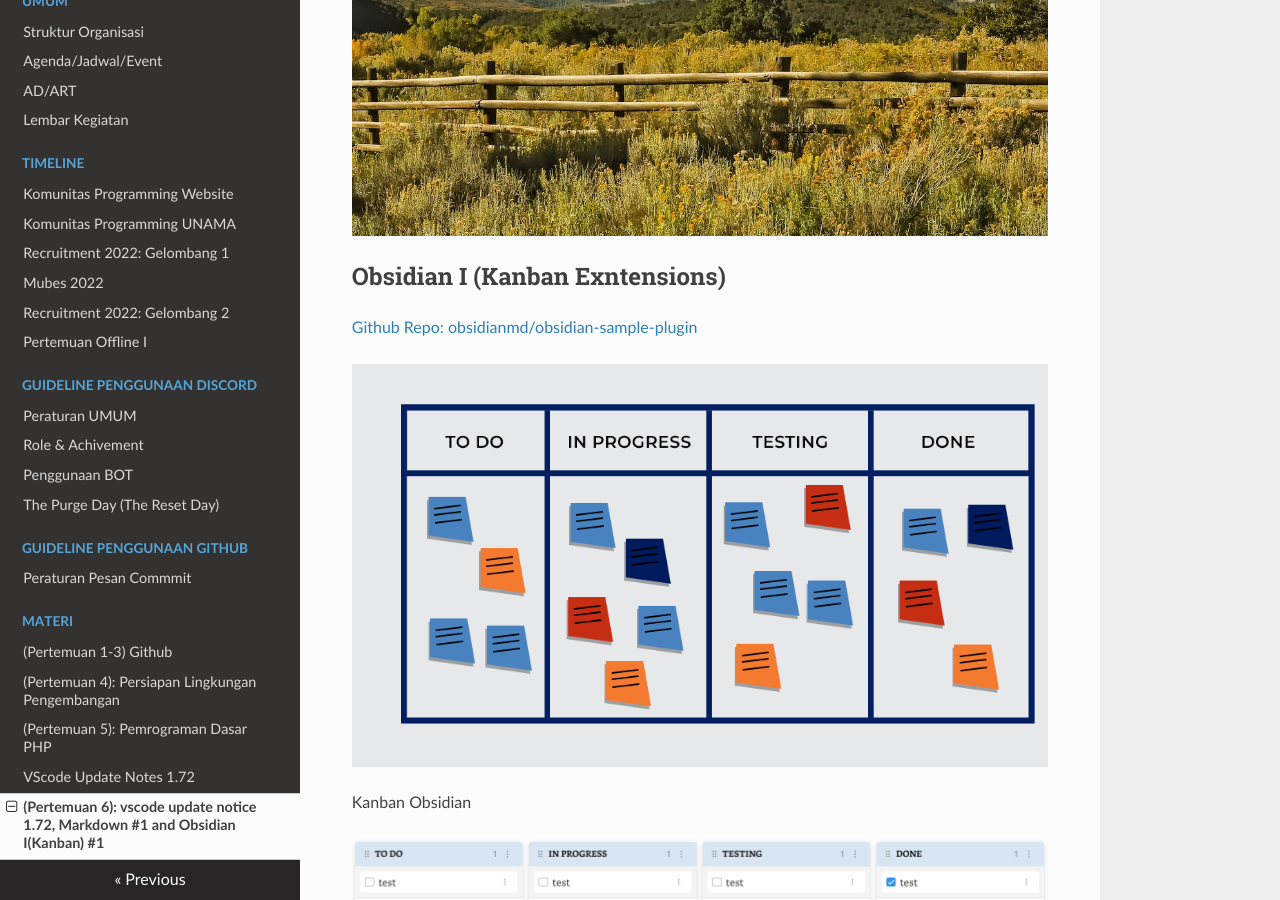
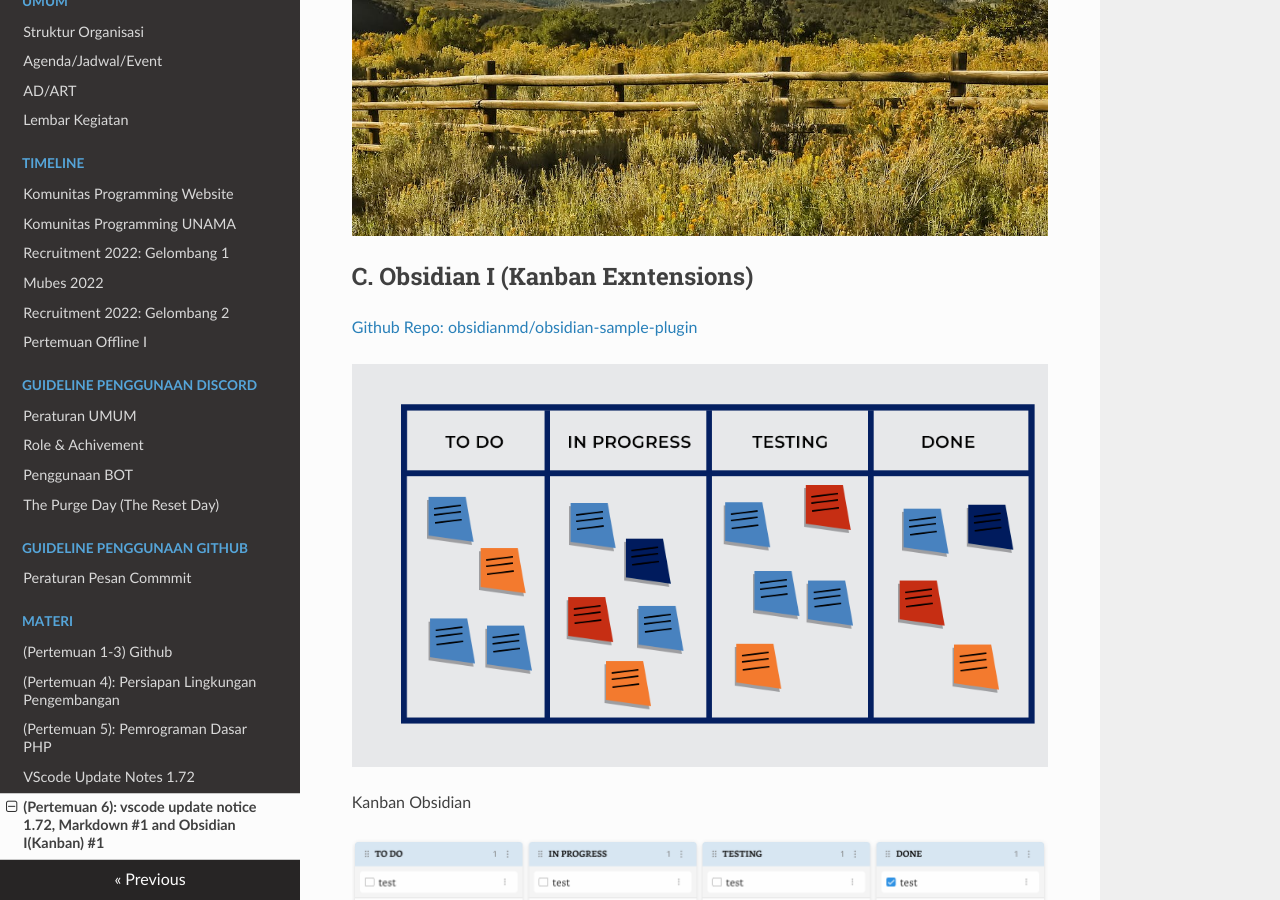
Before and after one commit to ProgrammingUNAMA/docs, an MkDocs documentation site: the page built from docs/materi/pertemuan_6.md, in a window 1280 px wide and 900 px high, scrolled down 4805 px. Built offline with MkDocs 1.6.1, drawn with Linux system fonts in a browser that asks for light colours; nearby versions of some CDN libraries.

Commit message:
fix title

```diff
--- a/docs/materi/pertemuan_6.md
+++ b/docs/materi/pertemuan_6.md
@@ -136,7 +136,7 @@ Contoh:
 
 ![The San Juan Mountains are beautiful!](pertemuan_6/san-juan-mountains.jpg "San Juan Mountains")
 
-## Obsidian I (Kanban Exntensions)
+## C. Obsidian I (Kanban Exntensions)
 
 [Github Repo: obsidianmd/obsidian-sample-plugin](https://github.com/mgmeyers/obsidian-kanban)
 
```
